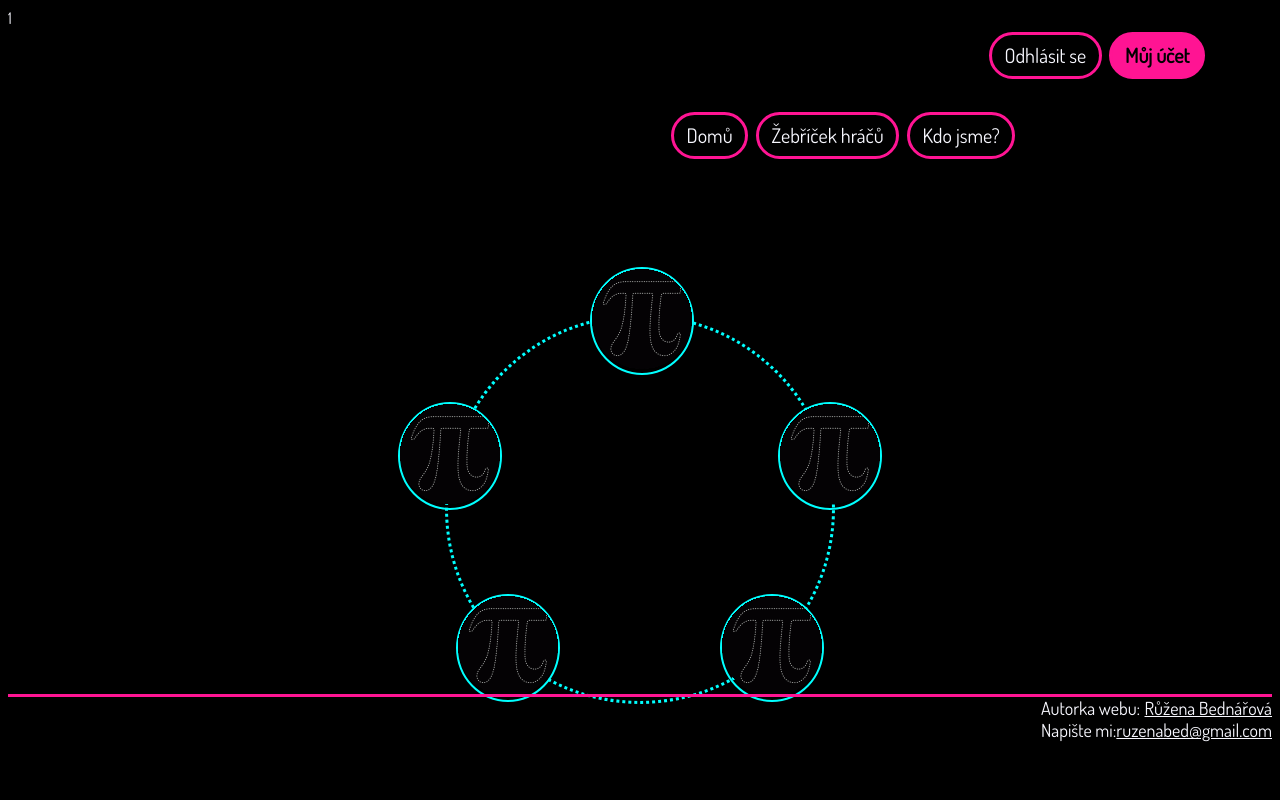
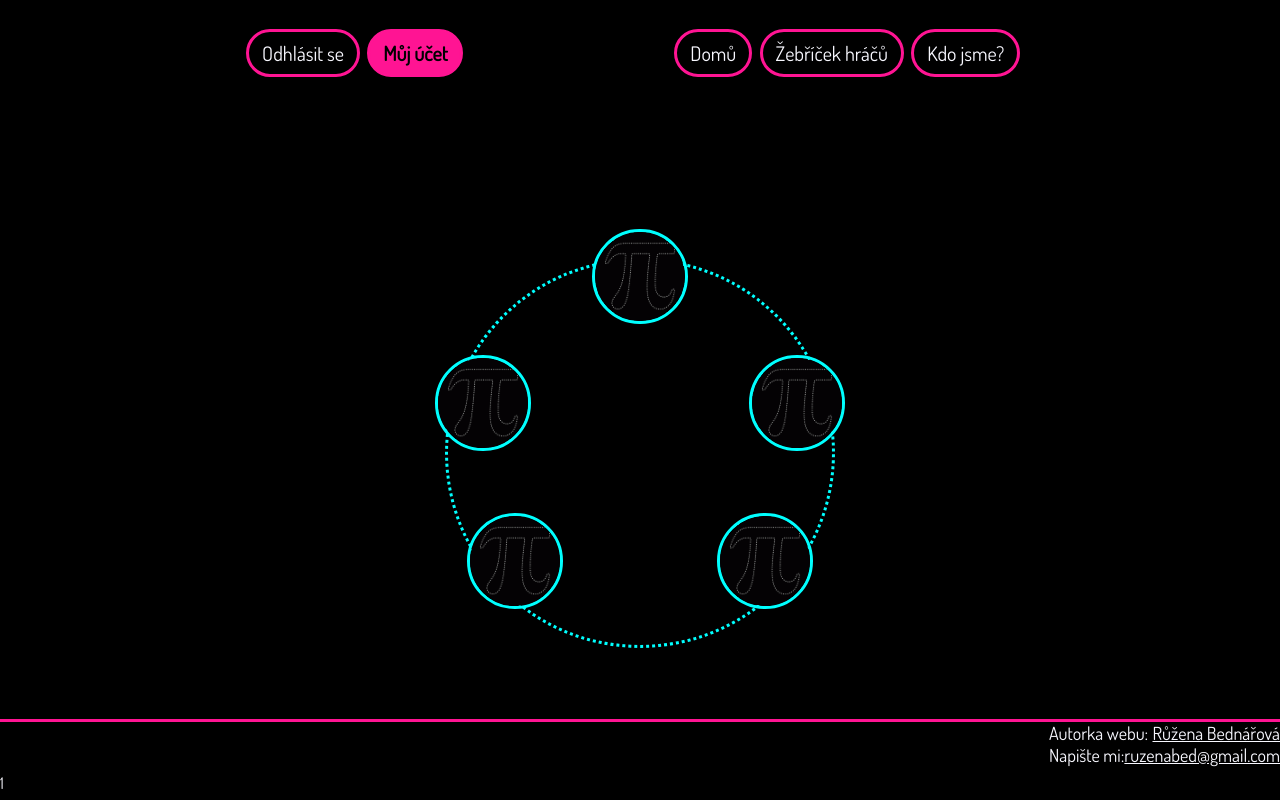
Before and after one commit to bednaruz/zwa, a PHP site: page / in a window 1280 px wide. Run offline with PHP 8.4, Linux system fonts and the light colour scheme; the visitor is signed in with stand-in values (Sample User, id 1).

Commit message:
Flexbox and relative size for theme circle

```diff
--- a/index.php
+++ b/index.php
@@ -34,11 +34,15 @@ if (!isset($_SESSION)) {
         </header>
         <main>
             <div class="circle">
-                <a href="quizz1.php" name="?quizz=1" class="theme-image"><img src="images/pi_cir.gif" alt="pi"></a>
-                <a href="quizz2.php" name="?quizz=2" class="theme-image"><img src="images/pi_cir.gif" alt="pi"></a>
-                <a href="quizz3.php" name="?quizz=3" class="theme-image"><img src="images/pi_cir.gif" alt="pi"></a>
-                <a href="quizz4.php" name="?quizz=4" class="theme-image"><img src="images/pi_cir.gif" alt="pi"></a>
-                <a href="quizz5.php" name="?quizz=5" class="theme-image"><img src="images/pi_cir.gif" alt="pi"></a>
+                <div id="theme1"><a href="quizz1.php" name="?quizz=1" class="theme"><img class="theme-image" src="images/pi_cir.gif" alt="pi"></a></div>
+                <div id="theme24">
+                    <a href="quizz2.php" name="?quizz=2"><img class="theme-image" src="images/pi_cir.gif" alt="pi"></a>
+                    <a href="quizz4.php" name="?quizz=4"><img class="theme-image" src="images/pi_cir.gif" alt="pi"></a>
+                </div>
+                <div id="theme35">
+                    <a href="quizz3.php" name="?quizz=3"><img class="theme-image" src="images/pi_cir.gif" alt="pi"></a>
+                    <a href="quizz5.php" name="?quizz=5"><img class="theme-image" src="images/pi_cir.gif" alt="pi"></a>
+                </div>
             </div>
         </main>
         <footer>
--- a/style_cyberpunk.css
+++ b/style_cyberpunk.css
@@ -1,5 +1,9 @@
 /*-----------------main elements-----------------*/
-html {
+html,body {
+    display: grid;
+    background-color: black;
+    color: ghostwhite;
+    font-family: 'Dosis', sans-serif;
     width: 100%;
     height: 100%;
     margin: 0%;
@@ -7,6 +11,7 @@ html {
 }
 
 header {
+    grid-row: 1;
     display: flex;
     flex-direction: column;
     flex-wrap: wrap;
@@ -14,19 +19,15 @@ header {
     column-gap: 2%;
 }
 
-body {
-    background-color: black;
-    color: ghostwhite;
-    font-family: 'Dosis', sans-serif;
-    position: relative;
-    max-height: auto;
+main {
+    grid-row: 2;
 }
 
 footer {
-    position: absolute;
+    grid-row: 3;
     border-top: 3px solid deeppink;
     width: 100%;
-    max-height: 1%;
+    height: 1%;
     bottom: 0;
 }
 /*------------------------------------------------*/
@@ -38,8 +39,7 @@ footer {
     flex-direction: row;
     flex-wrap: nowrap;
     justify-content: flex-end;
-    margin-left: auto;
-    margin-right: 5%;
+    margin: 2% 5% 0% auto;
     width: 10%;
 }
 
@@ -76,60 +76,50 @@ footer {
     font-weight: 550;
     color: ghostwhite;
 }
-/*-----------------------------------------------*/
+/*----------------------------------------------*/
 
+/*-----------------theme circle-----------------*/
 .circle {
-    position: relative;
-    display: block;
+    display: flex;
+    flex-direction: column;
+    justify-content: space-between;
+    width: 30vw;
     height: 30vw;
-    width: 30vw;
-    background-color: transparent;
+    border-radius: 50%;
+    border-color: cyan;
     border-style: dotted;
-    border-width: 3px;
-    border-color: cyan;
-    border-radius: 50%;
     padding: 0;
-    margin: 10% auto;
+    margin: 5% auto;
+}
+
+#theme1 {
+    display: flex;
+    justify-content: center;
+    margin-top: -2.5vw;
+}
+
+#theme24 {
+    display: flex;
+    justify-content: space-between;
+    margin: 0 -1vw;
+}
+
+#theme35 {
+    display: flex;
+    justify-content: space-between;
+    margin: 2.5vw 1.5vw;
 }
 
 .theme-image {
-    position: absolute;
-    border-width: 2px;
+    max-width: 100%;
+    border-radius: 50%;
+    border-color: cyan;
     border-style: solid;
-    border-radius: 50%;
-    border-color:cyan;
-    max-width: 200px;
-    margin: -50px;
-    transition: 0.5s;
+    transition: .15s;
+    width: 7vw;
+    height: 7vw;
 }
-
-.theme-image:hover {
-    transform: scale(1.5);
-}
-
-.theme-image:nth-child(1) {
-    left: 50%;
-}
-
-.theme-image:nth-child(2) {
-    right: 0;
-    top: 35%;
-}
-
-.theme-image:nth-child(3) {
-    right: 15%;
-    top: 85%;
-}
-
-.theme-image:nth-child(4) {
-    left: 0;
-    top: 35%;
-}
-
-.theme-image:nth-child(5) {
-    left: 15%;
-    top: 85%;
-}
+/*----------------------------------------------*/
 
 .register-container {
     display: block;
```
